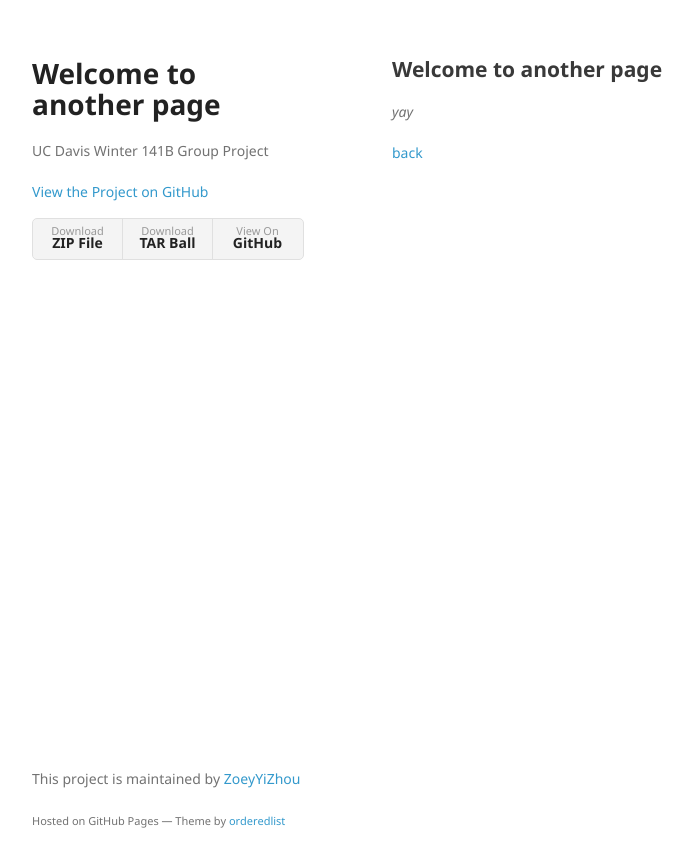
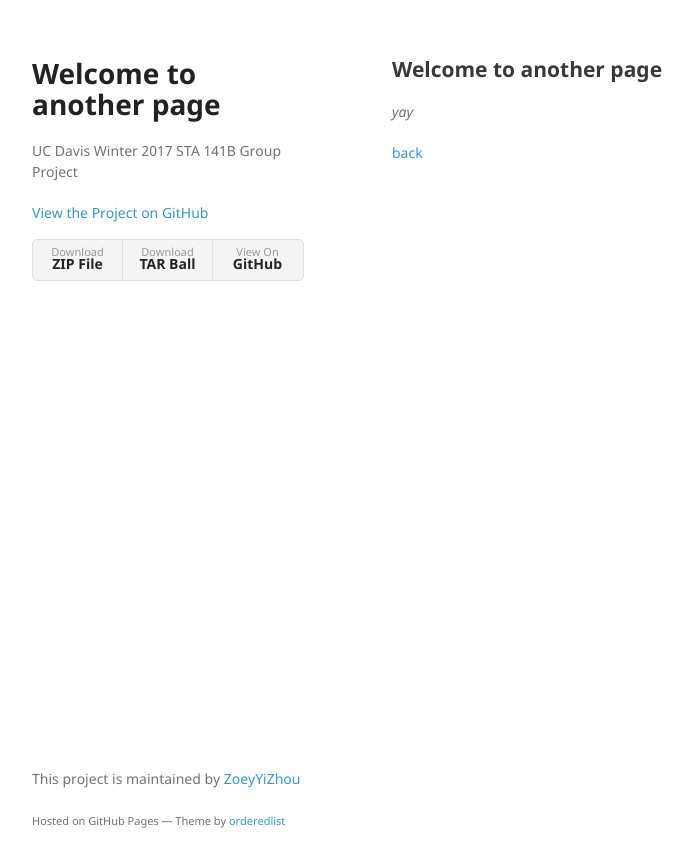
Before and after one commit to ZoeyYiZhou/141BProject, a Jekyll site: the page built from another-page.md, in a window 1280 px wide. Shown: the top 867 px of the page, without its empty margins (178-871 px from the left). Built offline with Jekyll 4.4.1, drawn with Linux system fonts in a browser that asks for light colours; our own code applies the rules of GitHub Pages for plain Markdown files.

Commit message:
add 2017

```diff
--- a/_config.yml
+++ b/_config.yml
@@ -1,5 +1,5 @@
 title: UC Davis 141B Winter 2017 Group Project
-description: UC Davis Winter 141B Group Project
+description: UC Davis Winter 2017 STA 141B Group Project
 show_downloads: true
 google_analytics:
 theme:
```
Also changed, not shown: index.md (+2 -2 lines).
